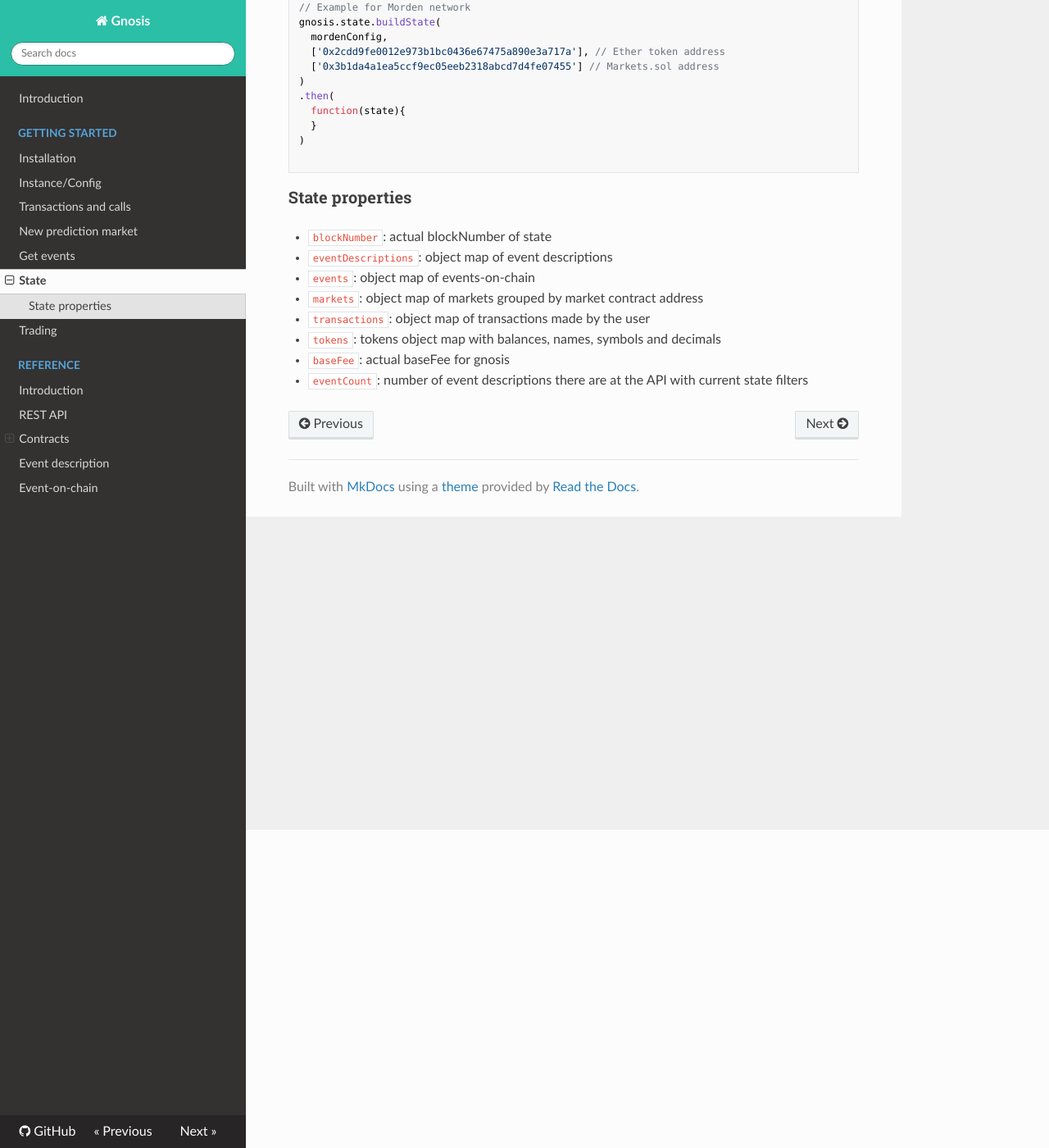
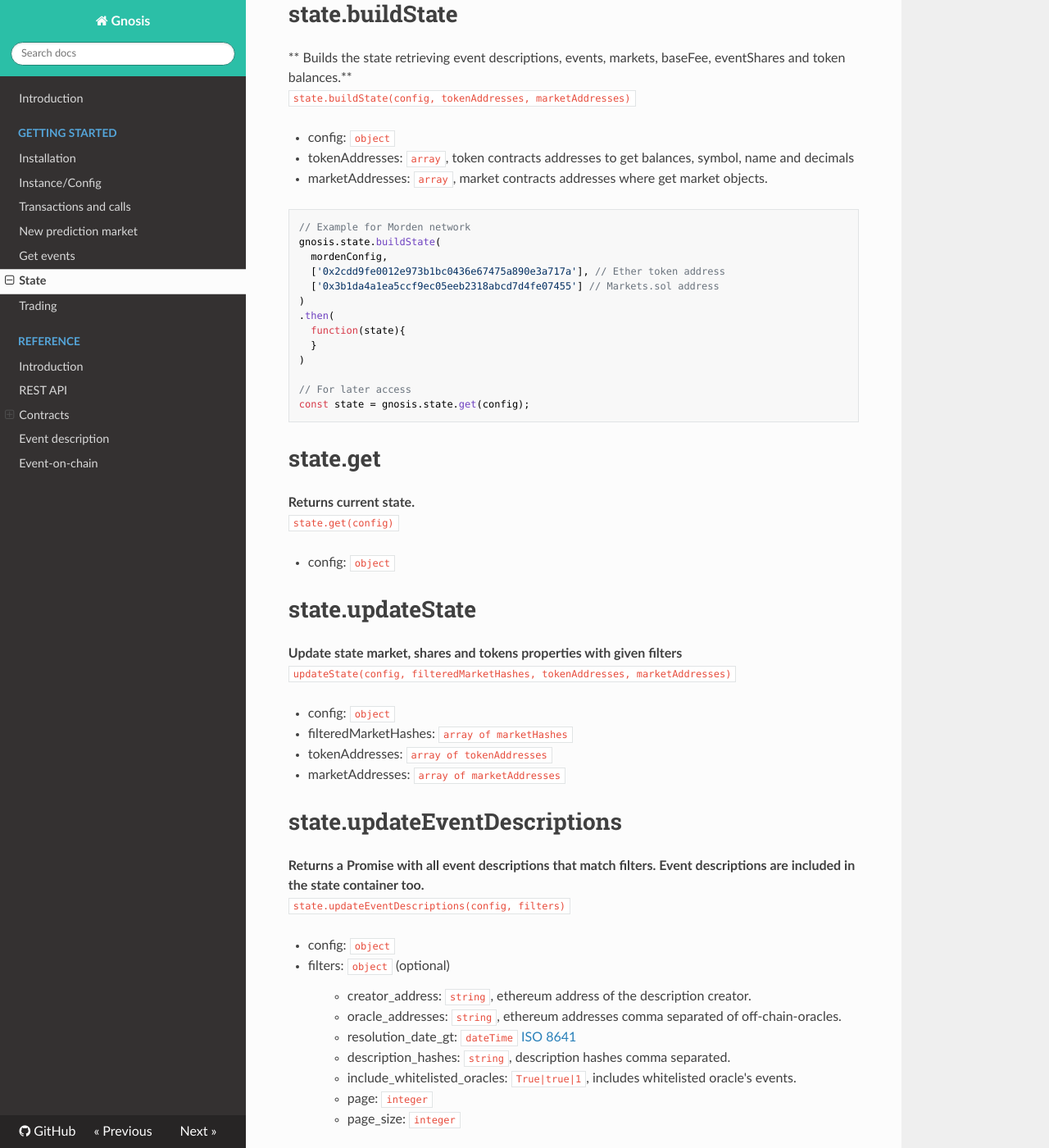
Before and after one commit to Consensys/gnosis-docs, an MkDocs documentation site: the page built from docs/getting-started/state.md, in a window 1280 px wide and 1400 px high, scrolled down 388 px. Shown: the whole window at 82% size. Built offline with MkDocs 1.6.1, drawn with Linux system fonts in a browser that asks for light colours; nearby versions of some CDN libraries; old or Windows-style settings are respelled for this version of MkDocs; some of the changed text lies outside the part shown.

Commit message:
improved state docs

````diff
--- a/docs/getting-started/state.md
+++ b/docs/getting-started/state.md
@@ -1,6 +1,16 @@
-## state.buildState
-Builds the state retrieving event descriptions, events, markets, baseFee, eventShares and token balances.
+# State properties
+* `blockNumber`: actual blockNumber of state
+* `eventDescriptions`: object map of event descriptions
+* `events`: object map of events-on-chain
+* `markets`: object map of markets grouped by market contract address
+* `transactions`: object map of transactions made by the user
+* `tokens`: tokens object map with balances, names, symbols and decimals
+* `baseFee`: actual baseFee for gnosis
+* `eventCount`: number of event descriptions there are at the API with current
+              state filters
 
+# state.buildState
+** Builds the state retrieving event descriptions, events, markets, baseFee, eventShares and token balances.**
 `state.buildState(config, tokenAddresses, marketAddresses)`
 
 * config: `object`
@@ -19,14 +29,101 @@ gnosis.state.buildState(
   }
 )
 
+// For later access
+const state = gnosis.state.get(config);
 ```
-### State properties
-* `blockNumber`: actual blockNumber of state
-* `eventDescriptions`: object map of event descriptions
-* `events`: object map of events-on-chain
-* `markets`: object map of markets grouped by market contract address
-* `transactions`: object map of transactions made by the user
-* `tokens`: tokens object map with balances, names, symbols and decimals
-* `baseFee`: actual baseFee for gnosis
-* `eventCount`: number of event descriptions there are at the API with current
-              state filters
+
+# state.get
+**Returns current state.**
+`state.get(config)`
+
+* config: `object`
+
+# state.updateState
+**Update state market, shares and tokens properties with given filters**
+`updateState(config, filteredMarketHashes, tokenAddresses, marketAddresses)`
+
+* config: `object`
+* filteredMarketHashes: `array of marketHashes`
+* tokenAddresses: `array of tokenAddresses`
+* marketAddresses: `array of marketAddresses`
+
+# state.updateEventDescriptions
+**Returns a Promise with all event descriptions that match filters. Event descriptions are included in the state container too.**
+`state.updateEventDescriptions(config, filters)`
+
+* config: `object`
+* filters: `object` (optional)
+> * creator_address: `string`, ethereum address of the description creator.
+> * oracle_addresses: `string`, ethereum addresses comma separated of off-chain-oracles.
+> * resolution_date_gt: `dateTime` [ISO 8641](https://en.wikipedia.org/wiki/ISO_8601)
+> * description_hashes: `string`, description hashes comma separated.
+> * include_whitelisted_oracles: `True|true|1`, includes whitelisted oracle's events.
+> * page: `integer`
+> * page_size: `integer`
+
+# state.updateEvents
+**Returns a Promise with all Events-on-chain that match address filters. Events-on-chain are included in the state container too.**
+`state.updateEvents(config, resolverAddress, tokenAddress, creatorAddress, filteredEventHashes)`
+
+* config: `object`
+* resolverAddress: `string` (optional)
+> filter events resolved by oracle contract address
+* tokenAddress: `string` (optional)
+> filter events by token contract address
+* creatorAddress: `string` (optional)
+> filter events created by oracle account address
+* filteredEventHashes: `array of eventHashes` (optional)
+> array of event hashes to update
+
+# state.updateMarkets
+**Returns a Promise with all markets that match address filters. Markets are included in the state container too.**
+`state.updateMarkets(config, marketContractAddress, investorAddress, filteredMarketHashes)`
+
+* config: `object`
+* marketContractAddress: `string` (optional)
+> market contract address
+* investorAddress: `string` (optional)
+> investor account address
+* filteredMarketHashes: `array or marketHashes` (optional)
+> array of market hashes to update
+
+# updateTokens
+**Returns a Promise with all token balance, symbol, name and decimals for each tokenAddress**
+`state.updateTokens(tokenAddresses, config)`
+
+* tokenAddresses: `array of tokenAddresses`
+* config: `object`
+
+# updateEventTokenShares
+**Returns a Promise with all event shares balances**
+`updateEventTokenShares(forAddress, eventHashes, config)`
+
+* forAddress: `string`
+> owner of the shares
+* eventHashes: `array of eventHashes`
+* config: `config`
+
+# updateBlocknumber
+**Updates state block number**
+`updateBlocknumber(config)`
+
+* config: `object`
+
+# updateHistory
+**Returns a Promise with an array of shares distributions over time**
+`updateHistory(marketAddress, marketHash, fromBlock, toBlock, sampleCount, config)`
+
+* marketAddress: `string`
+* marketHash: `string`
+* fromBlock: `Hex string`
+* toBlock: `Hex string`
+* sampleCount: `integer`
+> number of samples requested
+* config: `object`
+
+# updateBaseFee
+**Returns a Promise with the current base fee**
+`updateBaseFee(config)`
+
+* config: `object`
````
